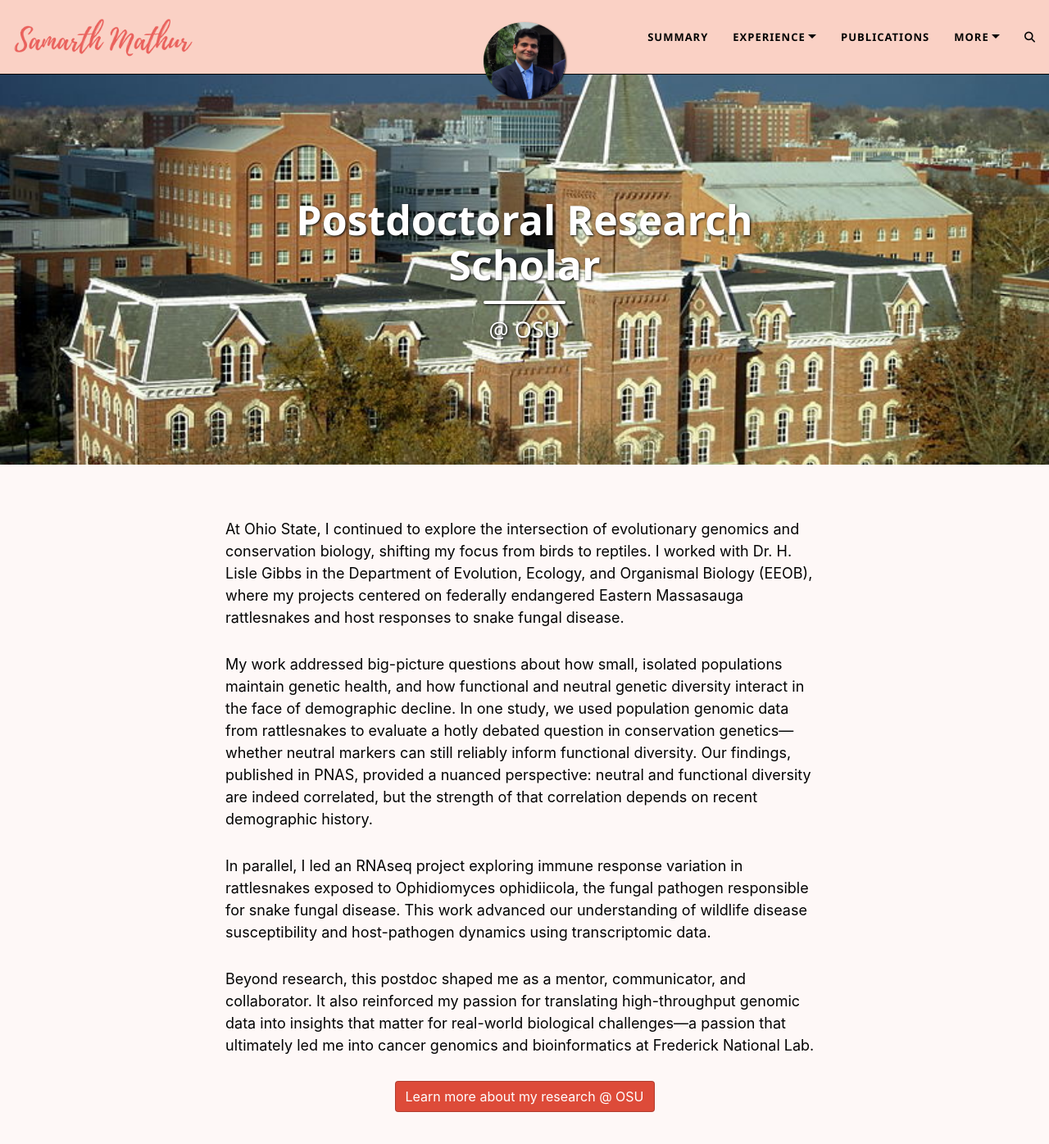
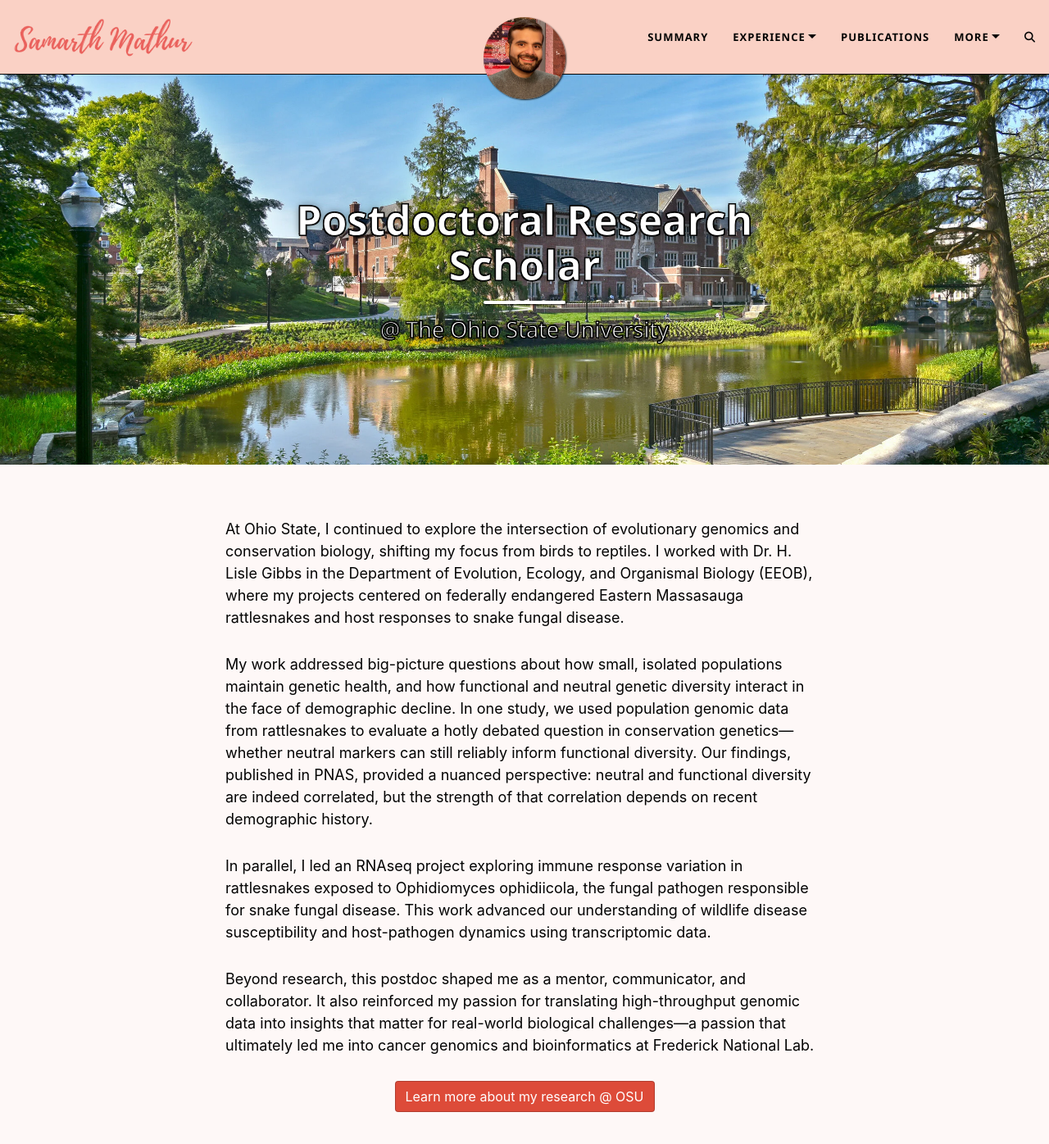
Before and after one commit to samarth8392/samarth8392.github.io, a Jekyll site: the page built from osu.md, in a window 1280 px wide and 1400 px high. Shown: the top 1396 px of the window at 82% size. Built offline with Jekyll 4.4.1, drawn with Linux system fonts in a browser that asks for light colours; comment, search, counter and statistics services are not loaded.

```diff
--- a/_config.yml
+++ b/_config.yml
@@ -46,7 +46,7 @@ url: "https://samarth8392.github.io" # the base hostname & protocol for your sit
 
 # Image to show in the navigation bar - works best with a square image
 # Remove this parameter if you don't want an image in the navbar
-avatar: "/assets/img/Mathur_S_1.JPG"
+avatar: "/assets/img/Mathur_S_3.JPG"
 
 # By default, the image is cut into a circle. You can disable this behaviour by setting 'round-avatar: false'
 round-avatar: true
--- a/_includes/head.html
+++ b/_includes/head.html
@@ -32,7 +32,7 @@
   {% endcapture %}
 
   <title>{% if page.use-site-title %}{{ site.title }} {{ site.title-separator }} {{ site.description }}{% elsif
-    page.title %} {{ site.title }} {{ site.title-separator }} {{ page.title }}{% else %}{{ site.title }}{% endif %}</title>
+    page.title and page.title != "" %} {{ site.title }} {{ site.title-separator }} {{ page.title }}{% else %}{{ site.title }}{% endif %}</title>
 
   {% capture author %}
     {%- if page.author -%}
--- a/assets/css/beautifuljekyll.css
+++ b/assets/css/beautifuljekyll.css
@@ -733,7 +733,19 @@ nav.top-nav-short-permanent ~ header > .intro-header.big-img {
 .intro-header.big-img .post-heading {
   padding: 6.25rem 0;
   color: #FFF;
-  text-shadow: 1px 1px 3px #000;
+}
+.intro-header.big-img .page-heading h1,
+.intro-header.big-img .post-heading h1,
+.intro-header.big-img .page-heading .page-subheading,
+.intro-header.big-img .post-heading .post-subheading {
+  /* Strong black outline so white text stays readable on bright images */
+  -webkit-text-stroke: 1px #000;
+  text-shadow:
+    -1px -1px 0 #000,
+     1px -1px 0 #000,
+    -1px  1px 0 #000,
+     1px  1px 0 #000,
+     0    0    10px rgba(0, 0, 0, 0.5);
 }
 .intro-header .page-heading h1 {
   margin-top: 0;
--- a/osu.md
+++ b/osu.md
@@ -1,9 +1,9 @@
 ---
 layout: page
 title: Postdoctoral Research Scholar
-subtitle:  "@ OSU"
+subtitle:  "@ The Ohio State University"
 cover-img:
-  - "assets/img/osu.jpg"
+  - "assets/img/osu.webp"
 css :
     - "assets/css/image_gallery.css"
     - "assets/css/justify-content.css"
```
Also changed, not shown: summary.md (+2 -14 lines), assets/img/Mathur_S_2.jpg (added), assets/img/Mathur_S_3.jpg (added), assets/img/osu.jpg, assets/img/osu.png (added), assets/img/osu.webp (added).
